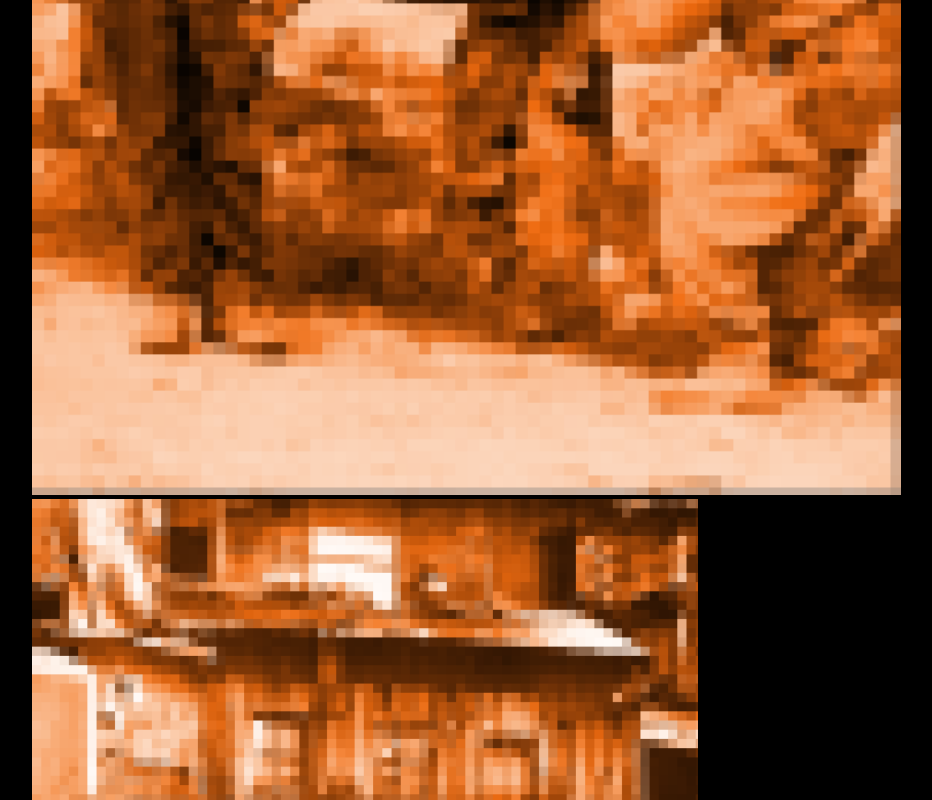
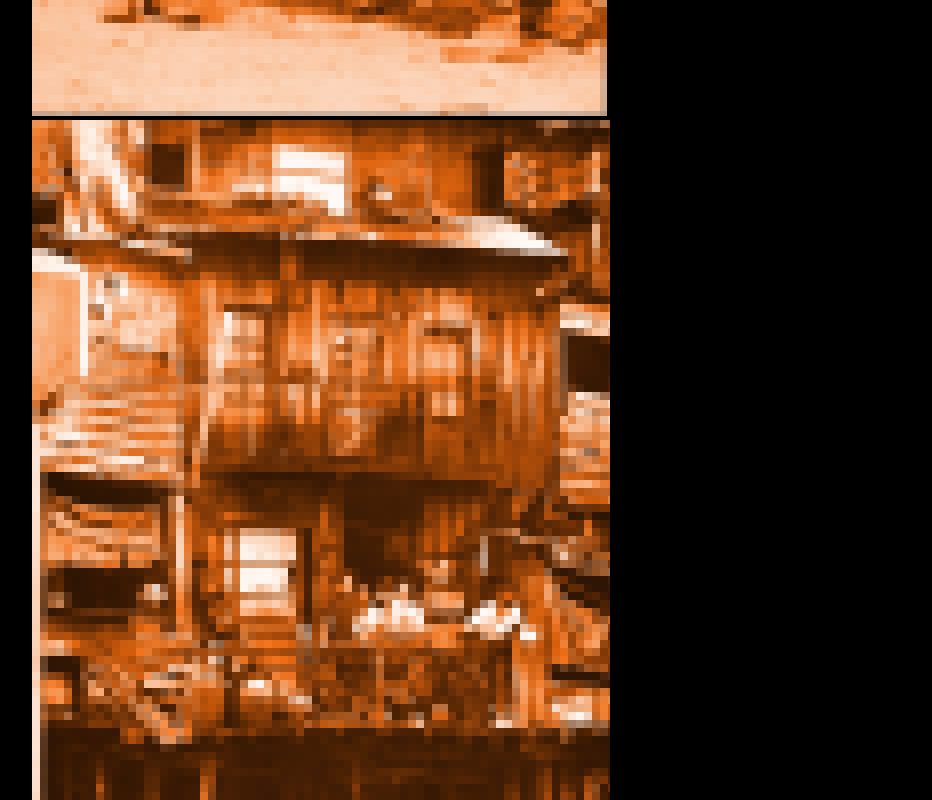
Before and after one commit to dltkdals0318/NotFound, a plain HTML site: page news1.html in a window 1280 px wide. Shown: the part 1600-2400 px from the top of the page, without its empty margins (58-990 px from the left). Drawn offline with Linux system fonts and the light colour scheme.

Commit message:
Update news1.html

```diff
--- a/news1.html
+++ b/news1.html
@@ -15,9 +15,9 @@ function goBack() {
 </script>
 <br>
   <div class="container">
-   <img src="war1.png" alt="boom!" height="1000" id="animated-image1">
-   <img src="war4.png" alt="boom!" height="1000" id="animated-image2">
-   <img src="war7.png" alt="boom!" height="1000" id="animated-image3">
+   <img src="war1.png" alt="boom!" height="30%" id="animated-image1">
+   <img src="war4.png" alt="boom!" height="30%" id="animated-image2">
+   <img src="war7.png" alt="boom!" height="30%" id="animated-image3">
 </div>
 <br>
 </body>
```
